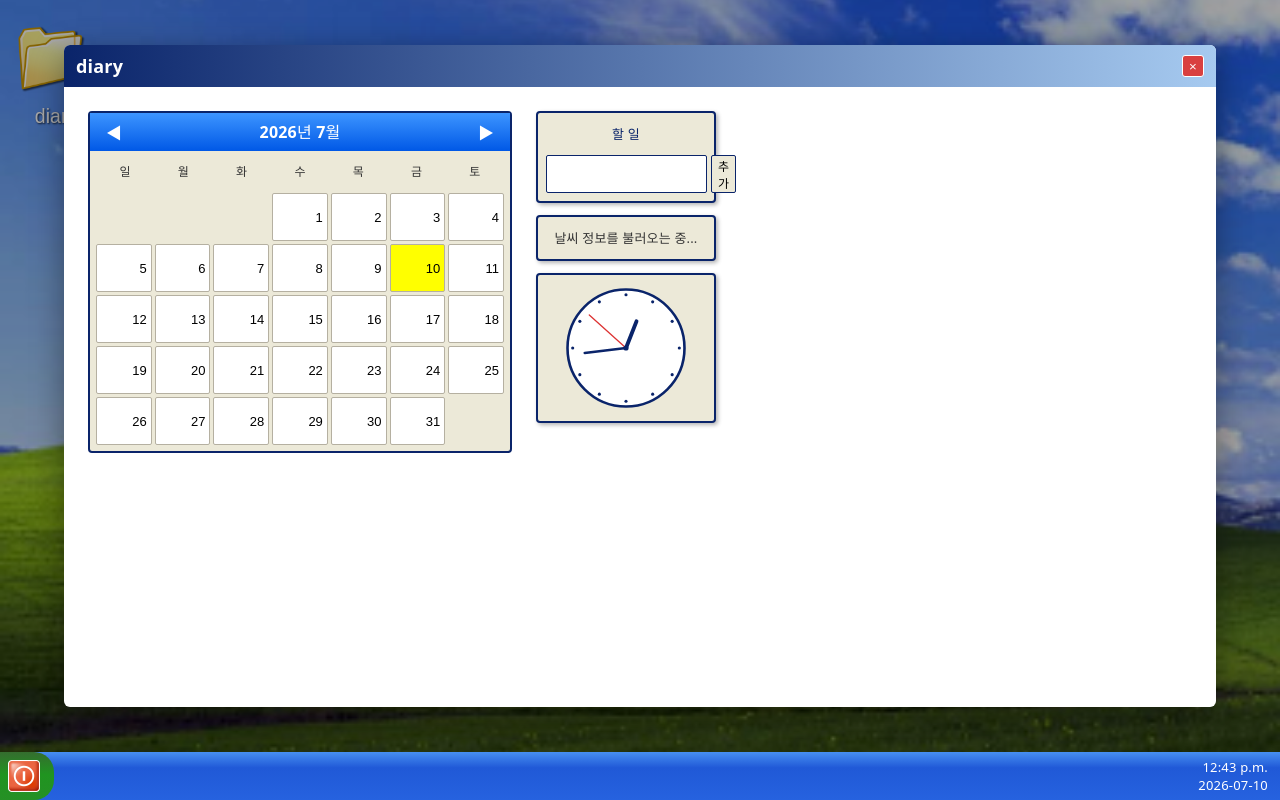
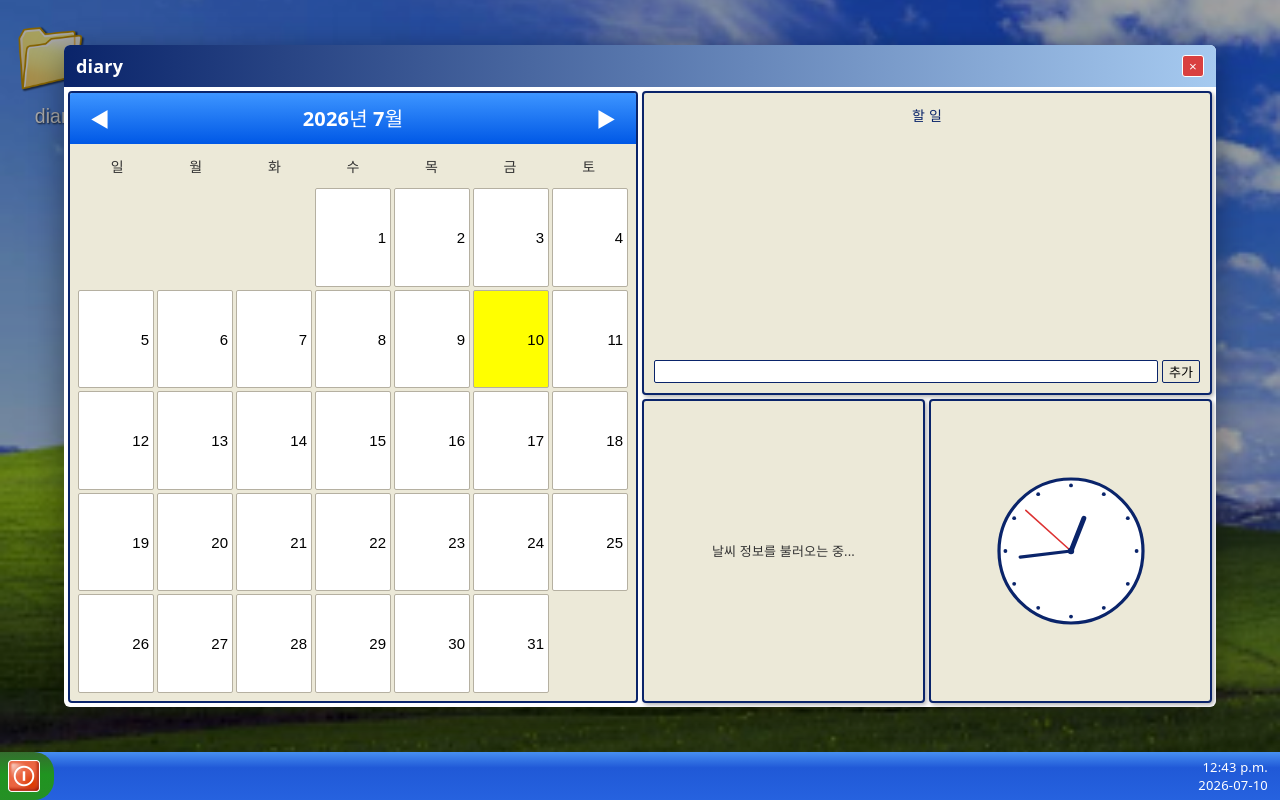
Before and after one commit to HHS-code/diary, a React (Vite) app: page / in a window 1280 px wide. Both pictures are taken after a click on the button "diary". Built offline with nearby package versions, Linux system fonts and the light colour scheme; no server answers; a web font is replaced by a local one.

Commit message:
style: 메인 화면 레이아웃을 창 전체에 꽉 차도록 변경

```diff
--- a/src/components/AnalogClockWidget/AnalogClockWidget.jsx
+++ b/src/components/AnalogClockWidget/AnalogClockWidget.jsx
@@ -40,17 +40,21 @@ export function AnalogClockWidget() {
   return (
     <div
       style={{
-        width: '160px',
+        width: '100%',
+        height: '100%',
+        minHeight: 0,
+        boxSizing: 'border-box',
         border: '2px solid #0a246a',
         borderRadius: '4px',
         background: '#ece9d8',
         boxShadow: '2px 2px 4px rgba(0,0,0,0.3)',
         padding: '8px',
         display: 'flex',
+        alignItems: 'center',
         justifyContent: 'center',
       }}
     >
-      <svg width="130" height="130" viewBox="0 0 100 100">
+      <svg width="100%" height="100%" style={{ maxWidth: '160px', maxHeight: '160px' }} viewBox="0 0 100 100">
         <circle cx={CENTER} cy={CENTER} r={FACE_RADIUS} fill="#fff" stroke="#0a246a" strokeWidth="2" />
         {Array.from({ length: 12 }, (_, i) => {
           const tickPoint = calculateHandPoint(i * 30, FACE_RADIUS - 4)
--- a/src/components/DiaryApp/DiaryApp.jsx
+++ b/src/components/DiaryApp/DiaryApp.jsx
@@ -54,7 +54,17 @@ export function DiaryApp() {
 
   if (screen === 'main') {
     return (
-      <div style={{ display: 'flex', gap: '24px', padding: '24px', alignItems: 'flex-start' }}>
+      <div
+        style={{
+          display: 'grid',
+          gridTemplateColumns: '1fr 1fr',
+          gap: '4px',
+          padding: '4px',
+          height: '100%',
+          minHeight: '520px',
+          boxSizing: 'border-box',
+        }}
+      >
         <XPCalendar
           selectedDate={selectedDate}
           onSelectDate={handleSelectDate}
@@ -62,10 +72,12 @@ export function DiaryApp() {
           currentMonth={currentMonth}
           onChangeMonth={handleChangeMonth}
         />
-        <div style={{ display: 'flex', flexDirection: 'column', gap: '12px' }}>
+        <div style={{ display: 'grid', gridTemplateRows: '1fr 1fr', gap: '4px', minHeight: 0 }}>
           <TodoWidget selectedDate={selectedDate} />
-          <WeatherWidget />
-          <AnalogClockWidget />
+          <div style={{ display: 'grid', gridTemplateColumns: '1fr 1fr', gap: '4px', minHeight: 0 }}>
+            <WeatherWidget />
+            <AnalogClockWidget />
+          </div>
         </div>
       </div>
     )
--- a/src/components/TodoWidget/TodoWidget.jsx
+++ b/src/components/TodoWidget/TodoWidget.jsx
@@ -74,25 +74,30 @@ export function TodoWidget({ selectedDate }) {
   return (
     <div
       style={{
-        width: '160px',
+        width: '100%',
+        height: '100%',
+        minHeight: 0,
+        boxSizing: 'border-box',
         border: '2px solid #0a246a',
         borderRadius: '4px',
         background: '#ece9d8',
         boxShadow: '2px 2px 4px rgba(0,0,0,0.3)',
-        padding: '8px',
+        padding: '10px',
+        display: 'flex',
+        flexDirection: 'column',
       }}
     >
-      <div style={{ fontSize: '13px', fontWeight: 'bold', color: '#0a246a', marginBottom: '6px' }}>할 일</div>
-      <ul style={{ listStyle: 'none', padding: 0, margin: '0 0 8px 0' }}>
+      <div style={{ fontSize: '14px', fontWeight: 'bold', color: '#0a246a', marginBottom: '8px', flexShrink: 0 }}>할 일</div>
+      <ul style={{ listStyle: 'none', padding: 0, margin: '0 0 8px 0', flex: 1, minHeight: 0, overflow: 'auto' }}>
         {todos.map(todo => renderTodoItem(todo, todoId => saveTodos(toggleTodoDone(todos, todoId)), todoId => saveTodos(removeTodo(todos, todoId))))}
       </ul>
-      <div style={{ display: 'flex', gap: '4px' }}>
+      <div style={{ display: 'flex', gap: '4px', flexShrink: 0 }}>
         <input
           type="text"
           value={newTodoText}
           onChange={event => setNewTodoText(event.target.value)}
           onKeyDown={handleAddTodoOnEnter}
-          style={{ flex: 1, fontSize: '12px', border: '1px solid #0a246a', borderRadius: '2px' }}
+          style={{ flex: 1, fontSize: '13px', border: '1px solid #0a246a', borderRadius: '2px' }}
         />
         <button
           onClick={handleAddTodo}
@@ -100,7 +105,7 @@ export function TodoWidget({ selectedDate }) {
             border: '1px solid #0a246a',
             background: '#ece9d8',
             borderRadius: '2px',
-            fontSize: '12px',
+            fontSize: '13px',
             cursor: 'pointer',
           }}
         >
--- a/src/components/WeatherWidget/WeatherWidget.jsx
+++ b/src/components/WeatherWidget/WeatherWidget.jsx
@@ -102,12 +102,18 @@ export function WeatherWidget() {
   return (
     <div
       style={{
-        width: '160px',
+        width: '100%',
+        height: '100%',
+        minHeight: 0,
+        boxSizing: 'border-box',
         border: '2px solid #0a246a',
         borderRadius: '4px',
         background: '#ece9d8',
         boxShadow: '2px 2px 4px rgba(0,0,0,0.3)',
         padding: '8px',
+        display: 'flex',
+        alignItems: 'center',
+        justifyContent: 'center',
       }}
     >
       {renderWeatherContent(status, weather)}
--- a/src/components/Window/Window.jsx
+++ b/src/components/Window/Window.jsx
@@ -48,6 +48,7 @@ const closeButtonStyle = {
 
 const bodyStyle = {
   flex: 1,
+  minHeight: 0,
   overflow: 'auto',
 }
 
--- a/src/components/XPCalendar/XPCalendar.jsx
+++ b/src/components/XPCalendar/XPCalendar.jsx
@@ -46,40 +46,65 @@ export function XPCalendar({ selectedDate, onSelectDate, currentYear, currentMon
 
   const days = buildCalendarDays(currentYear, currentMonth)
   const monthLabel = `${currentYear}년 ${currentMonth + 1}월`
+  const weekRowCount = Math.ceil(days.length / 7)
 
   return (
-    <div style={{ width: '420px', border: '2px solid #0a246a', borderRadius: '4px', background: '#ece9d8', flexShrink: 0 }}>
+    <div
+      style={{
+        width: '100%',
+        height: '100%',
+        minHeight: 0,
+        boxSizing: 'border-box',
+        border: '2px solid #0a246a',
+        borderRadius: '4px',
+        background: '#ece9d8',
+        display: 'flex',
+        flexDirection: 'column',
+        overflow: 'hidden',
+      }}
+    >
       <div
         style={{
           display: 'flex',
           alignItems: 'center',
           justifyContent: 'space-between',
           background: 'linear-gradient(to bottom, #3d95ff, #0058e6)',
-          padding: '6px 10px',
+          padding: '10px 14px',
+          flexShrink: 0,
         }}
       >
         <button
           onClick={moveToPrevMonth}
-          style={{ cursor: 'pointer', background: 'none', border: 'none', color: '#fff', fontSize: '16px' }}
+          style={{ cursor: 'pointer', background: 'none', border: 'none', color: '#fff', fontSize: '20px' }}
         >
           ◀
         </button>
-        <strong style={{ color: '#fff', fontSize: '16px' }}>{monthLabel}</strong>
+        <strong style={{ color: '#fff', fontSize: '20px' }}>{monthLabel}</strong>
         <button
           onClick={moveToNextMonth}
-          style={{ cursor: 'pointer', background: 'none', border: 'none', color: '#fff', fontSize: '16px' }}
+          style={{ cursor: 'pointer', background: 'none', border: 'none', color: '#fff', fontSize: '20px' }}
         >
           ▶
         </button>
       </div>
-      <div style={{ display: 'grid', gridTemplateColumns: 'repeat(7, 1fr)', textAlign: 'center', padding: '4px 6px 2px' }}>
+      <div style={{ display: 'grid', gridTemplateColumns: 'repeat(7, 1fr)', textAlign: 'center', padding: '6px 8px 2px', flexShrink: 0 }}>
         {WEEKDAYS.map(w => (
-          <div key={w} style={{ fontWeight: 'bold', fontSize: '12px', color: '#333', padding: '4px 0' }}>
+          <div key={w} style={{ fontWeight: 'bold', fontSize: '14px', color: '#333', padding: '4px 0' }}>
             {w}
           </div>
         ))}
       </div>
-      <div style={{ display: 'grid', gridTemplateColumns: 'repeat(7, 1fr)', gap: '3px', padding: '2px 6px 6px' }}>
+      <div
+        style={{
+          flex: 1,
+          minHeight: 0,
+          display: 'grid',
+          gridTemplateColumns: 'repeat(7, 1fr)',
+          gridTemplateRows: `repeat(${weekRowCount}, 1fr)`,
+          gap: '3px',
+          padding: '2px 8px 8px',
+        }}
+      >
         {days.map((day, idx) => {
           if (day === null) {
             return <div key={`empty-${idx}`} />
@@ -102,9 +127,11 @@ export function XPCalendar({ selectedDate, onSelectDate, currentYear, currentMon
               key={dateKey}
               onClick={() => onSelectDate(dateKey)}
               style={{
-                height: '48px',
+                width: '100%',
+                height: '100%',
+                boxSizing: 'border-box',
                 padding: '4px',
-                fontSize: '13px',
+                fontSize: '15px',
                 textAlign: 'right',
                 cursor: 'pointer',
                 background,
```
